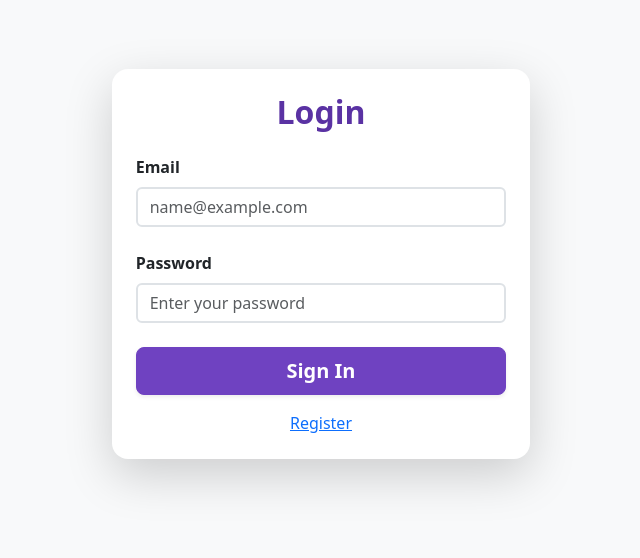
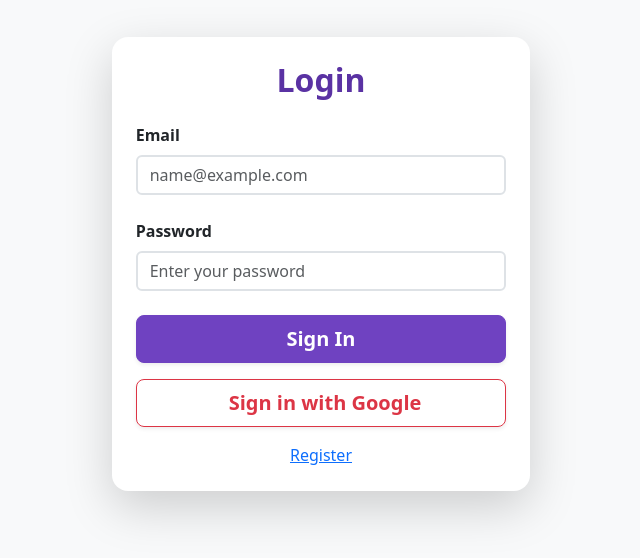
Before and after one commit to shrkptv/inno-frontend, a React (Vite) app: page /login in a window 1280 px wide. Shown: the part 136-694 px from the top of the page, without its empty margins (319-959 px from the left). Built offline with nearby package versions, Linux system fonts and the light colour scheme; no server answers.

Commit message:
Add Google Login button to LoginPage

```diff
--- a/src/pages/LoginPage.jsx
+++ b/src/pages/LoginPage.jsx
@@ -59,6 +59,20 @@ export default function LoginPage() {
 
     }
 
+    const handleGoogleLogin = () => {
+        const keycloakUrl = import.meta.env.VITE_KEYCLOAK_URL;
+        const clientId = import.meta.env.VITE_KEYCLOAK_CLIENT_ID;
+        const redirectUri = import.meta.env.VITE_GOOGLE_REDIRECT_URI;
+
+        const responseType = "code";
+        const scope = "openid";
+        const idpHint = "google";
+
+        const authUrl = `${keycloakUrl}?client_id=${clientId}&redirect_uri=${encodeURIComponent(redirectUri)}&response_type=${responseType}&scope=${scope}&kc_idp_hint=${idpHint}`;
+
+        window.location.href = authUrl;
+    };
+
     return (
         <div className="container-fluid vh-100 d-flex justify-content-center align-items-center bg-light">
             <div className="col-md-5 col-lg-4">
@@ -101,6 +115,14 @@ export default function LoginPage() {
                                 Sign In
                             </button>
                         </div>
+                        <div className="d-grid gap-2 mt-3">
+                            <button
+                                className="btn btn-outline-danger btn-lg shadow-sm fw-bold"
+                                type="button"
+                                onClick={handleGoogleLogin}>
+                                <i className="bi bi-google me-2"></i> Sign in with Google
+                            </button>
+                        </div>
                         <div className="mt-3 text-sm-center">
                             <Link to="/register">Register</Link>
                         </div>
```
